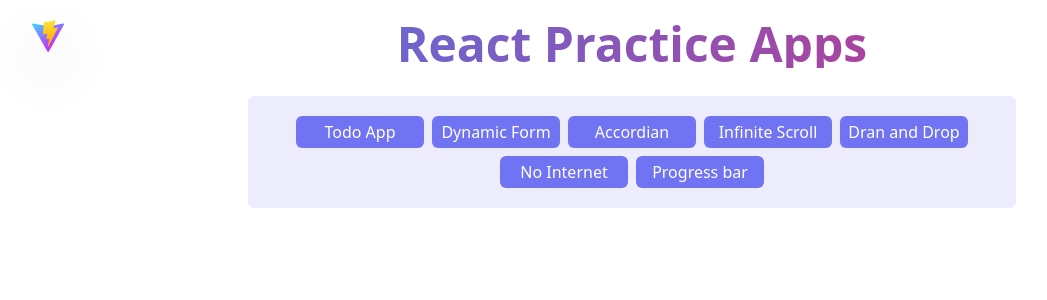
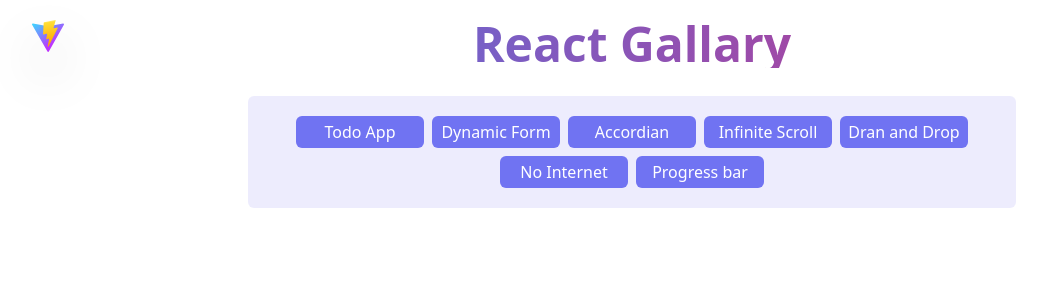
Before and after one commit to theabhipatel/react_gallary, a React (Vite) app: page / in a window 1280 px wide. Shown: the top 300 px of the page, without its empty margins (8-1055 px from the left). Built offline with nearby package versions, Linux system fonts and the light colour scheme.

Commit message:
udpate title in home screen

```diff
--- a/src/screens/home/Home.tsx
+++ b/src/screens/home/Home.tsx
@@ -4,7 +4,7 @@ const Home = () => {
   return (
     <div>
       <h1 className="text-5xl bg-clip-text bg-gradient-to-r from-blue-500 to-pink-600 font-bold text-transparent text-center my-5">
-        React Practice Apps
+        React Gallary
       </h1>
       <div className="flex justify-center">
         <div className="w-[90%] md:w-[60%] p-5 rounded-md flex flex-wrap justify-center items-center gap-2 mt-2 bg-indigo-600/10">
```
